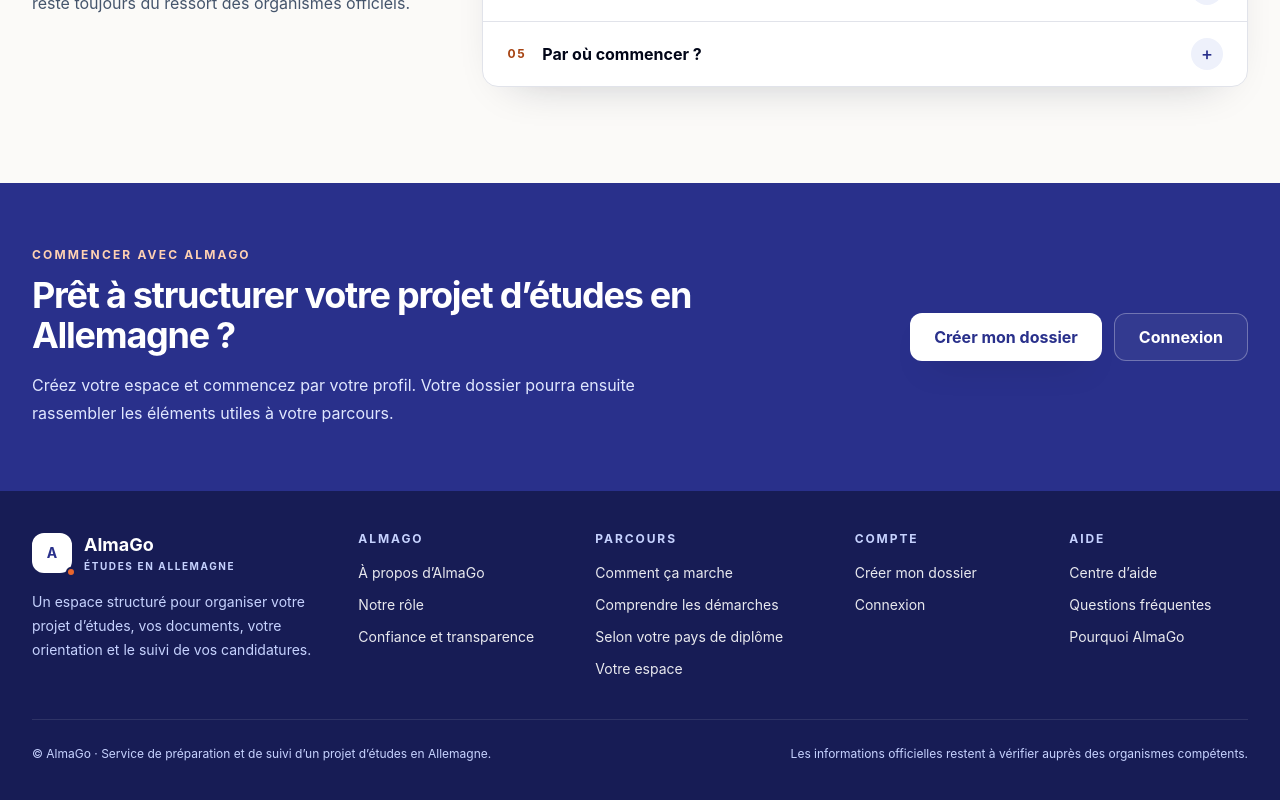
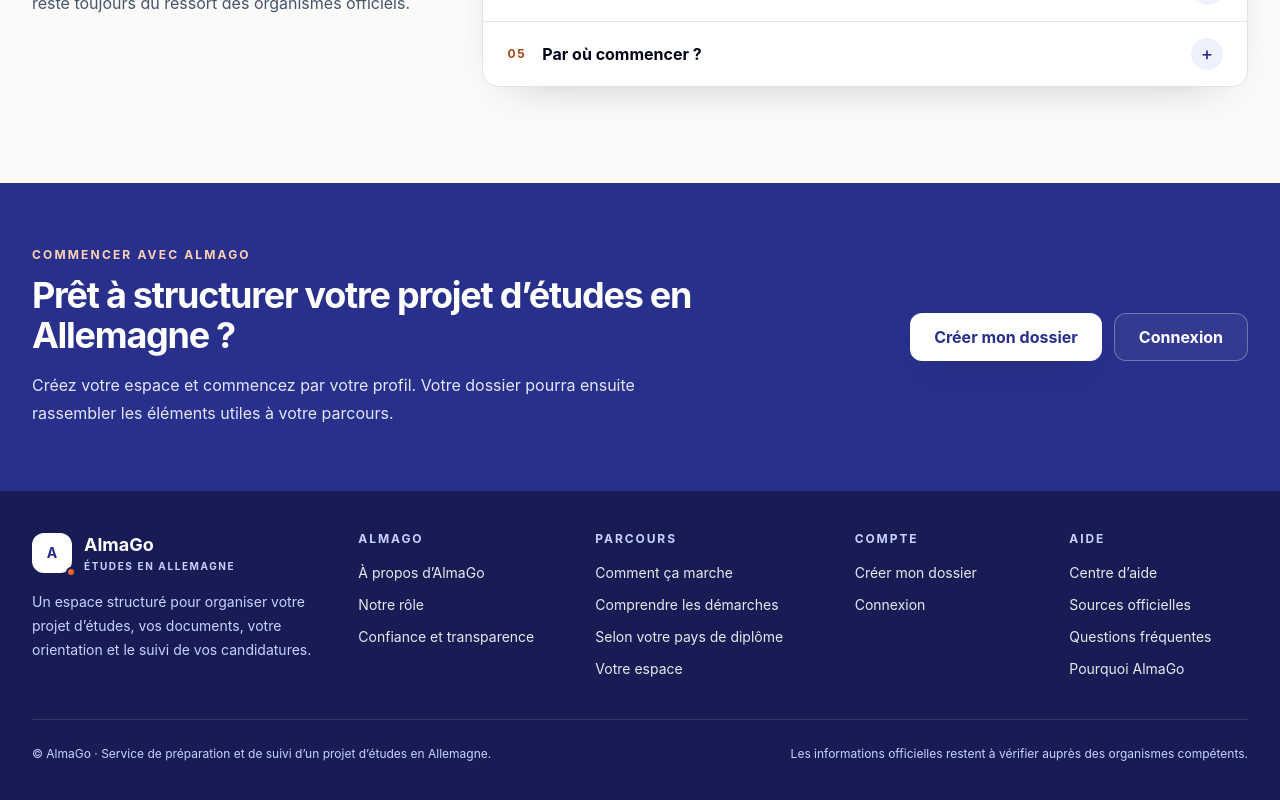
Before and after one commit to almago-platform/AlmaGo, a Next.js app: page / in a window 1280 px wide. Shown: the part 6061-6861 px from the top of the page. Built offline with nearby package versions, Linux system fonts and the light colour scheme; no server answers.

Commit message:
feat(v3): link official sources from footer

```diff
--- a/src/components/public/HomeClosing.tsx
+++ b/src/components/public/HomeClosing.tsx
@@ -82,6 +82,7 @@
             title="Aide"
             links={[
               ["Centre d’aide", "/aide"],
+              ["Sources officielles", "/sources-officielles"],
               ["Questions fréquentes", "/#faq"],
               ["Pourquoi AlmaGo", "/#why-almago-title"],
             ]}
```
